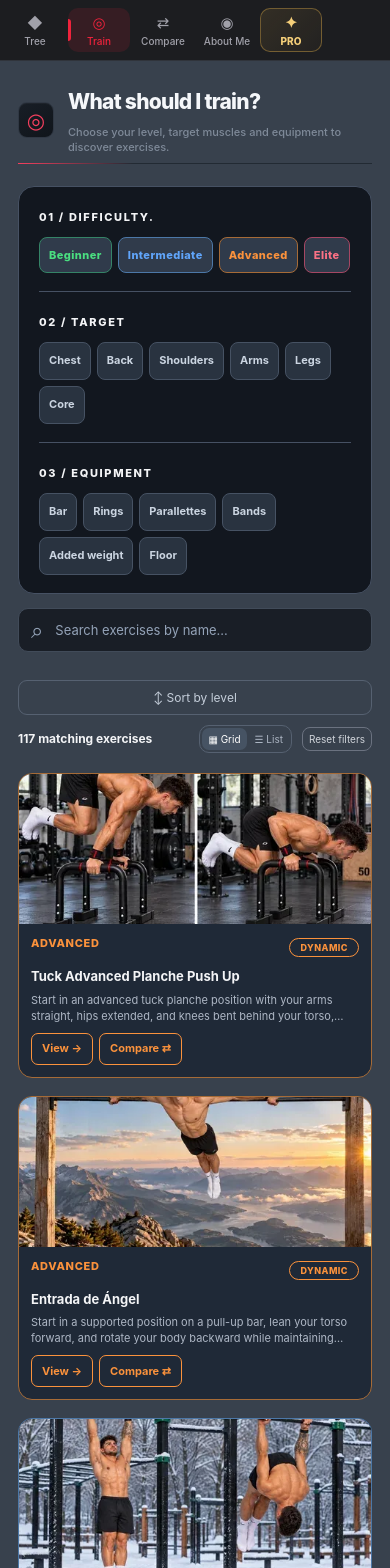
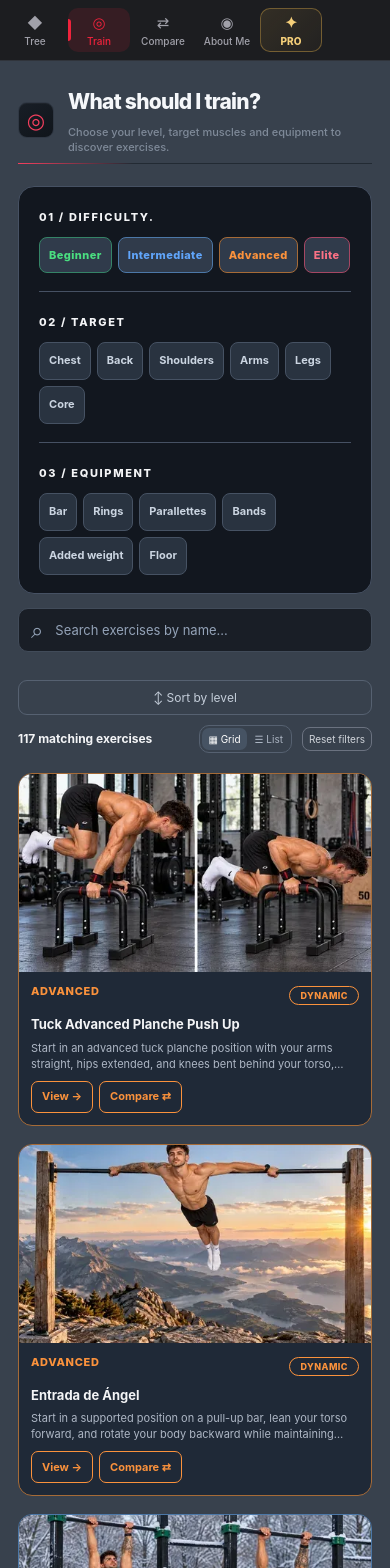
Before and after one commit to raifenoll95/treethenics, an Angular app: page /what-should-i-train in a window 390 px wide. Shown: the top 1568 px of the page. Built offline with nearby package versions, Linux system fonts and the light colour scheme.

Commit message:
miniaturas

```diff
--- a/src/app/features/what-should-i-train/what-should-i-train/what-should-i-train.css
+++ b/src/app/features/what-should-i-train/what-should-i-train/what-should-i-train.css
@@ -1491,3 +1491,40 @@
     justify-self: start;
   }
 }
+
+@media (max-width: 768px) {
+  .results-grid:not(.results-grid--list) .exercise-card {
+    display: flex;
+    flex-direction: column;
+  }
+
+  .results-grid:not(.results-grid--list) .exercise-card__media {
+    display: block;
+    flex: 0 0 auto;
+    width: 100%;
+    height: auto;
+    min-height: 0;
+    max-height: none;
+    aspect-ratio: auto;
+    padding: 0;
+    margin: 0;
+    overflow: hidden;
+  }
+
+  .results-grid:not(.results-grid--list) .exercise-card__media > img {
+    display: block;
+    width: 100%;
+    height: auto;
+    min-height: 0;
+    max-height: none;
+    aspect-ratio: auto;
+    object-fit: contain;
+    margin: 0;
+    padding: 0;
+  }
+
+  .results-grid:not(.results-grid--list) .exercise-card__content {
+    flex: 1;
+    margin: 0;
+  }
+}
```
